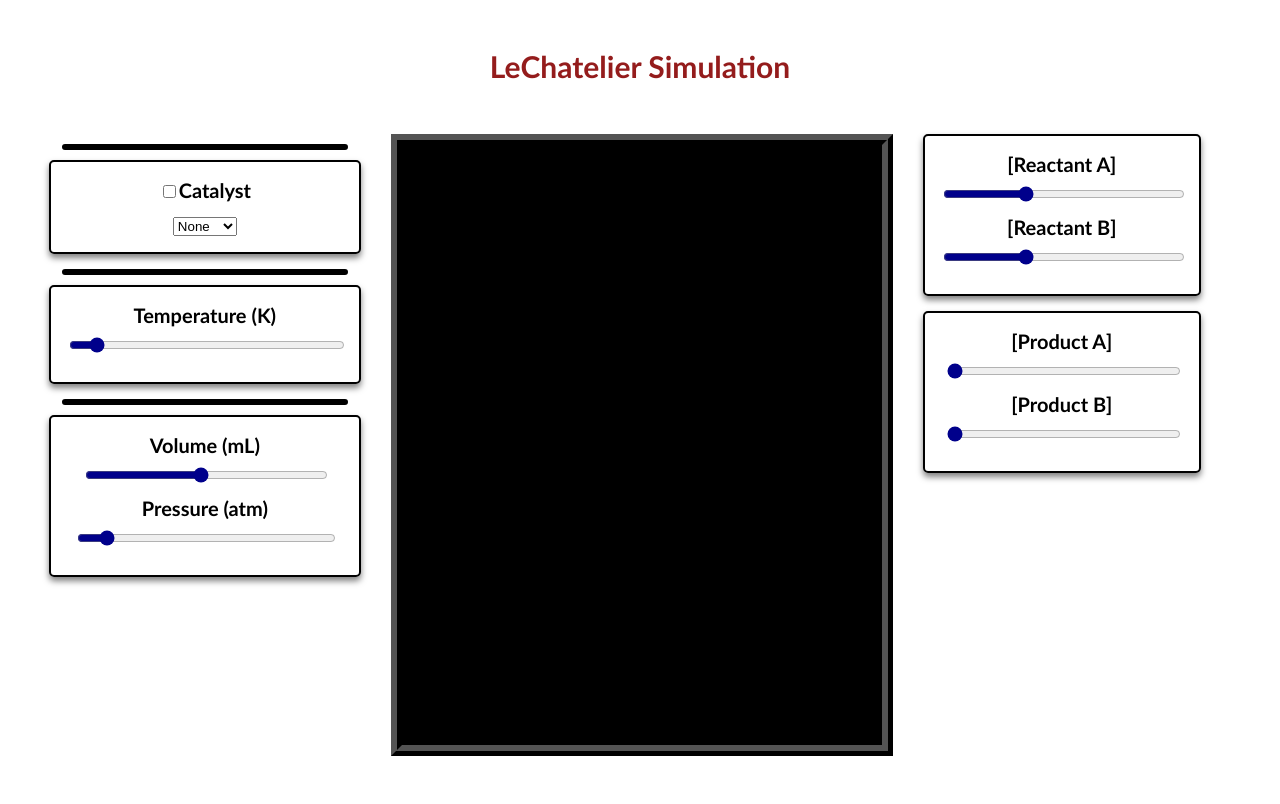
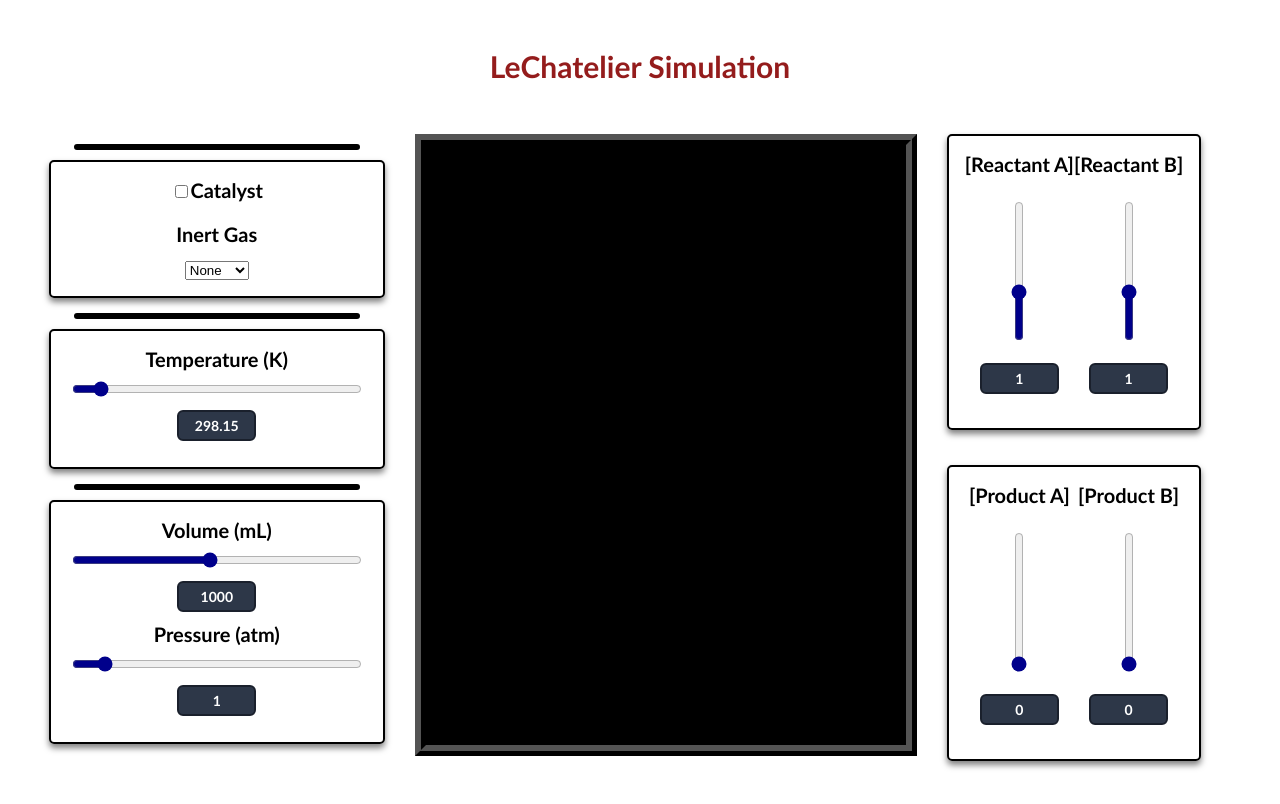
Before and after one commit to smuhammadmehdi8/LeChatelier-Simulation, a React (Vite) app: page / in a window 1280 px wide. Built offline with nearby package versions, Linux system fonts and the light colour scheme.

Commit message:
fixed viewport + slider/value box gilch fixes

```diff
--- a/src/App.tsx
+++ b/src/App.tsx
@@ -53,12 +53,12 @@ function App() {
 
           <div className="inert-catalyst">
             <Checkbox name={"Add Catalyst"} label={"Catalyst"}/>
-            <Dropdown value1={"none"} name1={"None"} value2={"He"} name2={"Helium"} value3={"Ar"} name3="Argon" />
+            <Dropdown label={"Inert Gas"} value1={"none"} name1={"None"} value2={"He"} name2={"Helium"} value3={"Ar"} name3="Argon" />
 
           </div>
           <hr id="line" />
           <div className="slider-card">
-            <Slider title={"Temperature (K)"} min={273.15} max={600} step={1.0} value={298.15} />
+            <Slider title={"Temperature (K)"} min={273.15} max={600.0} step={0.05} value={298.15} />
           </div>
           <hr id="line" />
           <div className="slider-card">
@@ -73,19 +73,19 @@ function App() {
         </div>
 
         <div className="controlPanel-right">
+          <div className="vertical-card">
+            <div className="slider-card">
+              <Slider title={"[Reactant A]"} min={0.0} max={3} step={0.1} value={1.0} orientation="vertical" />
+              <Slider title={"[Reactant B]"} min={0.0} max={3} step={0.1} value={1.0} orientation="vertical" />
+            </div>
 
-          <div className="slider-card">
-            <Slider title={"[Reactant A]"} min={0.0} max={3} step={0.1} value={1.0} />
-            <Slider title={"[Reactant B]"} min={0.0} max={3} step={0.1} value={1.0} />
+            <div className="slider-card">
+              <Slider title={"[Product A]"} min={0.0} max={3} step={0.1} value={0.0} orientation="vertical" />
+              <Slider title={"[Product B]"} min={0.0} max={3} step={0.1} value={0.0} orientation="vertical" />
+            </div>
+
           </div>
-
-          <div className="slider-card">
-            <Slider title={"[Product A]"} min={0.0} max={3} step={0.1} value={0.0} />
-            <Slider title={"[Product B]"} min={0.0} max={3} step={0.1} value={0.0} />
-          </div>
-
         </div>
-
         <div className="graphs">{/* placeholder div for popout graphs */}</div>
       </div>
     </div>
--- a/src/components/dropdown.tsx
+++ b/src/components/dropdown.tsx
@@ -1,5 +1,6 @@
 
 interface DropdownProps {
+    label: string;
     value1: string;
     value2: string;
     value3: string;
@@ -9,14 +10,17 @@ interface DropdownProps {
 }
 
 
+export default function Dropdown({label, value1, value2, value3, name1, name2, name3} : DropdownProps) {
+    return (
+        <div className="dropdown-container">
 
+            <label className="dropdown-label">{label}</label>
+            <select className="dropdown-menu">
+                <option value={value1}>{name1}</option>
+                <option value={value2}>{name2}</option>
+                <option value={value3}>{name3}</option>
+            </select>
 
-export default function Dropdown({value1, value2, value3, name1, name2, name3} : DropdownProps) {
-    return (
-        <select className="dropdown-menu">
-            <option value={value1}>{name1}</option>
-            <option value={value2}>{name2}</option>
-            <option value={value3}>{name3}</option>
-        </select>
+        </div>
     )
 }
--- a/src/components/slider.tsx
+++ b/src/components/slider.tsx
@@ -1,19 +1,72 @@
+import { useState, type HtmlHTMLAttributes } from "react";
+
 interface SliderProps {
     title: string;
     min: number;
     max: number;
     step: number;
     value: number;
-
+    orientation?: "horizontal" | "vertical";
 }
 
-export default function Slider({ title, min, max, step, value} : SliderProps) {
+export default function Slider({ title, min, max, step, value, orientation="horizontal"} : SliderProps) {
+    const [sliderValue, setSliderValue] = useState<number>(value);
+    const [textValue, setTextValue] = useState<string>(String(value));
+
+    const handleSliderChange = (e: React.ChangeEvent<HTMLInputElement>) => {
+        const num = Number(e.target.value);
+        setSliderValue(num);
+        setTextValue(String(num));
+    };
+
+    const handleBoxChange = (e: React.ChangeEvent<HTMLInputElement>) => {
+        setTextValue(e.target.value);
+    };
+
+    const commitValue = () => {
+        let val = Number(textValue);
+
+        if (isNaN(val)) { val = min; }
+        if (val < min) { val = min; }
+        if (val > max) { val = max; }
+
+        setSliderValue(val);
+        setTextValue(String(val));
+    };
+
+    const handleKeyDown = (e: React.KeyboardEvent<HTMLInputElement>) => {
+        if (e.key === "Enter") {
+            commitValue();
+        }
+    };
+
     return (
-        <div className = "slider-container">
+        <div className={`slider-container ${orientation}`}>
 
             <span className="slider-title"> {title}</span>
-            <input className="slider-input" type="range" min={min} max={max} step={step} defaultValue={value} />
 
+            <div className="slider-controls">
+                <input className="slider-input"
+                        type="range"
+                        min={min}
+                        max={max}
+                        step={step}
+                        value={sliderValue}
+                        onChange={handleSliderChange}
+                />
+
+                <input className="value-box"
+                       type="number"
+                       min={min}
+                       max={max}
+                       step={step}
+                       value={textValue}
+                       onChange={handleBoxChange}
+                       onBlur={commitValue}
+                       onKeyDown={handleKeyDown}
+
+                />
+            </div>
         </div>
     );
 }
--- a/src/index.css
+++ b/src/index.css
@@ -66,9 +66,13 @@ h1 {
 
 .slider-input {
   width: 100%;
-  cursor: grabbing;
+  cursor: grab;
   accent-color: rgb(0, 0, 139);
   margin-top: 10px;
+}
+
+.slider-input:active {
+  cursor: grabbing;
 }
 
 .canvas {
@@ -98,6 +102,85 @@ h1 {
   user-select: none;
 }
 
+.dropdown-container {
+  display: flex;
+  flex-direction: column;
+  align-items: center;
+  width: 100%;
+  margin-top: 20px;
+}
+
+
 .dropdown-menu {
   margin-top: 15px;
 }
+
+.value-box {
+  width: 65px;
+  padding: 5px;
+  text-align: center;
+  font-size: 14px;
+  font-family: 'Trebuchet MS';
+  font-weight: bold;
+  color: #ffffff;
+  background-color: #2d3748;
+  border: 2px solid #1a202c;
+  border-radius: 6px;
+  outline: none;
+}
+
+.value-box::-webkit-inner-spin-button,
+.value-box::-webkit-outer-spin-button {
+  -webkit-appearance: none;
+  margin: 0;
+}
+
+.vertical-card {
+  display: flex;
+  flex-direction: column;
+  gap: 20px;
+}
+
+.vertical-card .slider-card {
+  flex-direction: row;
+  justify-content: space-around;
+  align-items: flex-start;
+  height: 260px;
+}
+
+.slider-container.vertical {
+  display: flex;
+  flex-direction: column;
+  align-items: center;
+  height: 100%;
+}
+
+.slider-container.vertical .slider-controls {
+  display: flex;
+  flex-direction: column;
+  align-items: center;
+  gap: 12px;
+  height: 100%;
+}
+
+.slider-container.vertical .slider-input {
+  -webkit-appearance: slider-vertical;
+  appearance: slider-vertical;
+  width: 12px;
+  height: 140px;
+  padding: 0;
+  margin: 10px 0;
+  cursor: grab;
+}
+
+.controlPanel-left .value-box {
+  margin-top: 10px;
+}
+
+.controlPanel-left .slider-card{
+  width: 300px;
+}
+
+.controlPanel-left .slider-card .slider-input {
+  width: 290px;
+}
```
